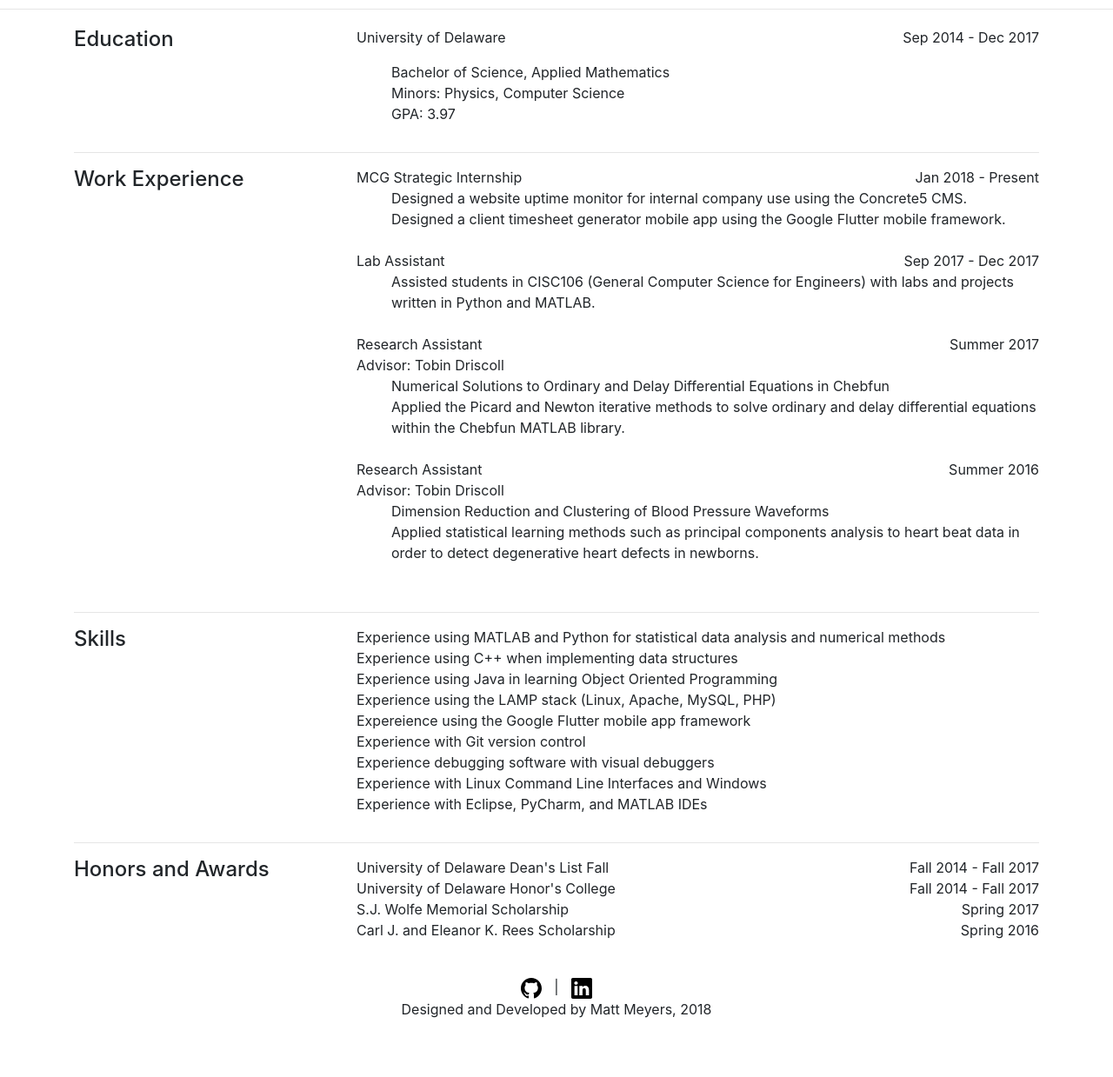
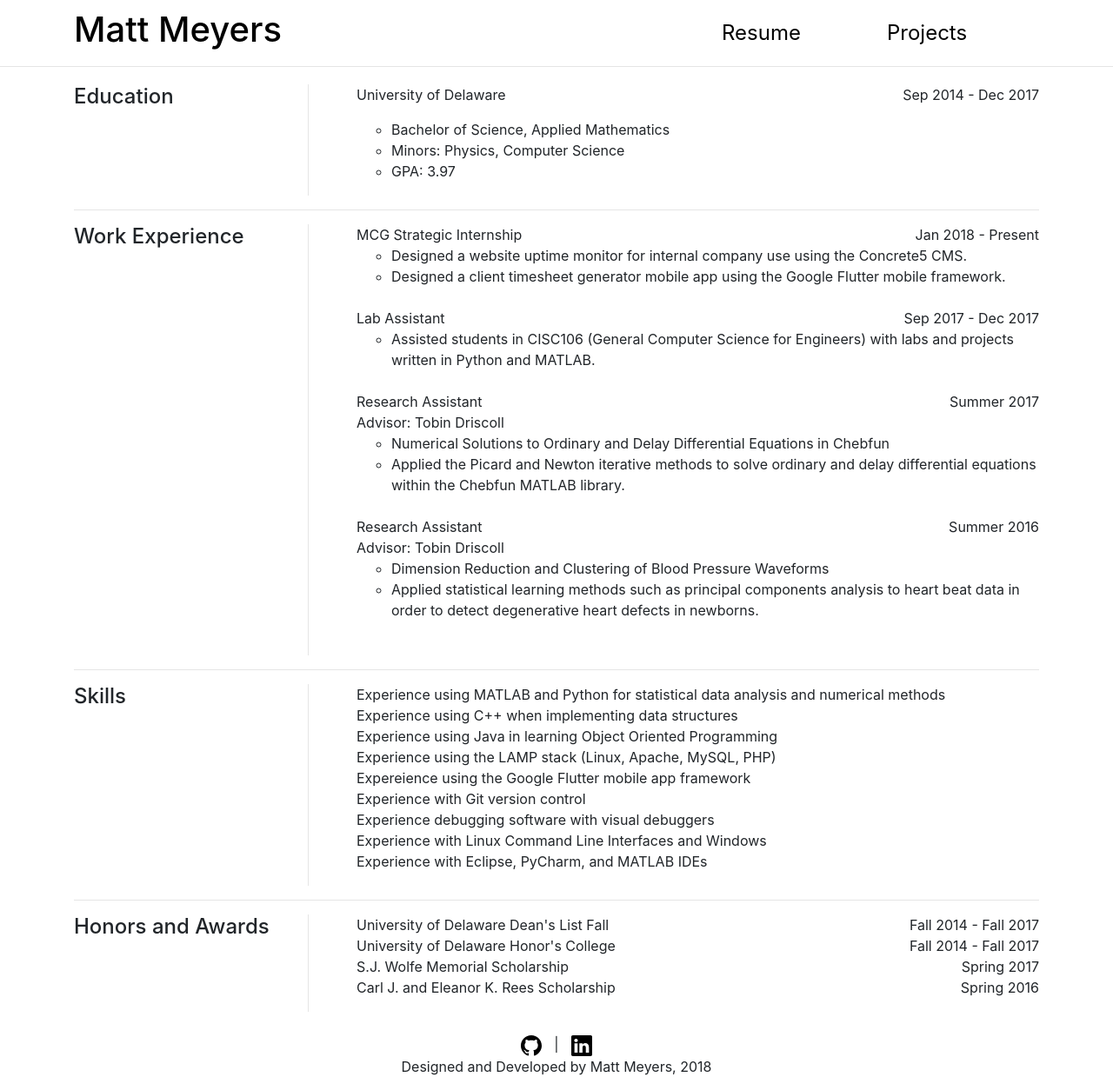
Before and after one commit to mattmeyers/MM_Website, a Flask app: page /resume in a window 1280 px wide. Shown: the whole page at 87% size. Before the commit the page ends 1171 px from the top, so only its background shows below. Run offline with Flask 2, Linux system fonts and the light colour scheme; some libraries are stand-ins or nearby versions.

Commit message:
Added header to non-root pages.

```diff
--- a/mm_website/static/StyleSheets/style.css
+++ b/mm_website/static/StyleSheets/style.css
@@ -4,8 +4,26 @@ body {
   margin: 0;
 }
 
+.Large-Font{
+  /*font-family: 'Ubuntu Condensed', sans-serif;
+  font-family: 'Roboto Mono', monospace;*/
+}
+
+.header{
+  padding-top: 10px;
+}
+
+.header a{
+  color: black;
+  text-decoration: none !important;
+}
+
+.header .nav{
+  font-size: 1.5em;
+}
+
 #About-Block{
-  margin: 5em 0em;
+  margin: 2.5em 0em;
 }
 
 .About-Buttons a{
@@ -21,12 +39,20 @@ body {
   text-align: center;
 }
 
-.About-Buttons a:visited {color: black;}
-.About-Buttons a:hover {color: black;}
-.About-Buttons a:active {color: black;}
+.About-Buttons a:visited, .header a:visited {color: black;}
+.About-Buttons a:hover, .header a:hover {color: black;}
+.About-Buttons a:active, .header a:active {color: black;}
 
 #resume ul{
   list-style-type: none;
+}
+
+li li{
+  list-style-type: circle;
+}
+
+.resume-category{
+  border-right: 1px solid rgba(0,0,0,.1);
 }
 
 #footer {
--- a/mm_website/templates/about.html
+++ b/mm_website/templates/about.html
@@ -10,9 +10,9 @@
     </div>
     <div class="row">
       <div class="col-6 offset-3">
-        <div class="row justify-content-between About-Buttons">
-          <a href="{{url_for('resume')}}" style="font-family: 'Ubuntu Condensed', sans-serif;">Resume</a>
-          <a href="{{url_for('projects')}}" style="font-family: 'Ubuntu Condensed', sans-serif;">Projects</a>
+        <div class="row justify-content-between About-Buttons Large-Font">
+          <a href="{{url_for('resume')}}">Resume</a>
+          <a href="{{url_for('projects')}}">Projects</a>
         </div>
       </div>
     </div>
--- /dev/null
+++ b/mm_website/templates/header.html
@@ -0,0 +1,7 @@
+<div class="row header Large-Font">
+  <div class="col-6">
+    <a href="/" ><h1>Matt Meyers</h1></a>
+  </div>
+  <div class="col-2 offset-2 align-self-center nav"><a href="{{ url_for('resume') }}">Resume</a></div>
+  <div class="col-2 align-self-center nav"><a href="{{ url_for('projects') }}">Projects</a></div>
+</div>
--- a/mm_website/templates/layout.html
+++ b/mm_website/templates/layout.html
@@ -18,9 +18,11 @@
   <body>
     <div class="container">
       {% if request.path == '/' %}
-      <div class="row justify-content-center" style="padding-top: 10px;">
-        <h1 style="font-family: 'Ubuntu Condensed', sans-serif;">Matt Meyers</h1>
+      <div class="row justify-content-center Large-Font" style="padding-top: 10px;">
+        <h1>Matt Meyers</h1>
       </div>
+      {% else %}
+      {% include 'header.html' %}
       {% endif %}
       <hr style="margin: 10px -100px 20px;"/>
       <div class="row justify-content-center">
--- a/mm_website/templates/resume.html
+++ b/mm_website/templates/resume.html
@@ -5,7 +5,7 @@
 {% block body %}
   <div class="col-12" id="resume">
     <div class="row">
-      <div class="col-3">
+      <div class="col-3 resume-category">
         <h4>Education</h4>
       </div>
       <div class="col-9">
@@ -28,7 +28,7 @@
     </div>
     <hr>
     <div class="row">
-      <div class="col-3">
+      <div class="col-3 resume-category">
         <h4>Work Experience</h4>
       </div>
       <div class="col-9">
@@ -91,7 +91,7 @@
     </div>
     <hr>
     <div class="row">
-      <div class="col-3">
+      <div class="col-3 resume-category">
         <h4>Skills</h4>
       </div>
       <div class="col-9">
@@ -110,7 +110,7 @@
     </div>
     <hr>
     <div class="row">
-      <div class="col-3">
+      <div class="col-3 resume-category">
         <h4>Honors and Awards</h4>
       </div>
       <div class="col-9">
```
